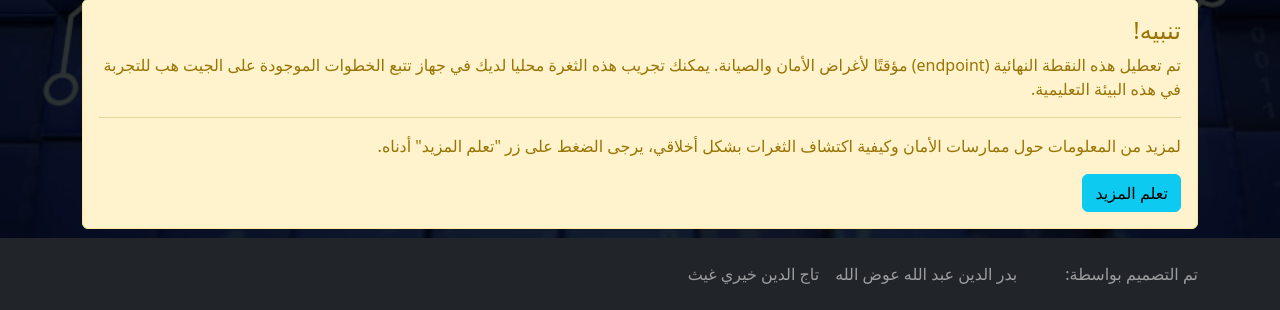
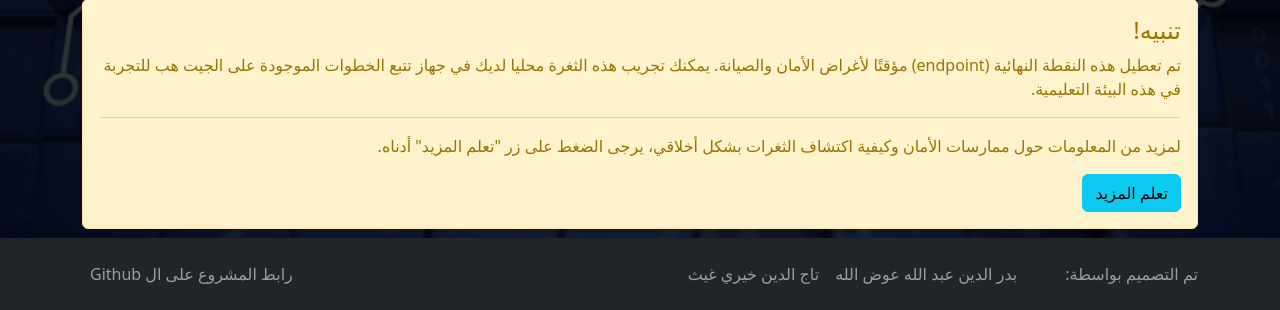
Before and after one commit to badrald/Cyper_app_django, a Django app: page /dos/ in a window 1280 px wide. Shown: the part 514-824 px from the top of the page. Run offline with Django 4.2, Linux system fonts and the light colour scheme; some libraries are stand-ins or nearby versions.

Commit message:
add link to the github repo

```diff
--- a/templates/cyper_app/base.html
+++ b/templates/cyper_app/base.html
@@ -137,6 +137,15 @@
             >
           </li>
         </ul>
+        <ul class="navbar-nav ms-0">
+          <li class="nav-item">
+            <a
+              class="nav-link"
+              href="https://github.com/badrald/Cyper_app_django"
+              >رابط المشروع على ال Github</a
+            >
+          </li>
+        </ul>
       </div>
     </footer>
     {% block scripts %}{% endblock scripts %}
--- a/templates/cyper_app/dos.html
+++ b/templates/cyper_app/dos.html
@@ -30,7 +30,7 @@
   <p>تم تعطيل هذه النقطة النهائية (endpoint) مؤقتًا لأغراض الأمان والصيانة. يمكنك تجريب هذه  الثغرة محليا لديك في جهاز تتبع الخطوات الموجودة على الجيت هب للتجربة في هذه البيئة التعليمية.</p>
   <hr>
   <p class="mb-0">لمزيد من المعلومات حول ممارسات الأمان وكيفية اكتشاف الثغرات بشكل أخلاقي، يرجى الضغط على زر "تعلم المزيد" أدناه.</p>
-  <a class="btn btn-info mt-3" href="https://fb.com">تعلم المزيد</a>
+  <a class="btn btn-info mt-3" href="https://github.com/badrald/Cyper_app_django">تعلم المزيد</a>
 </div>
   </div>
 </div>
```
